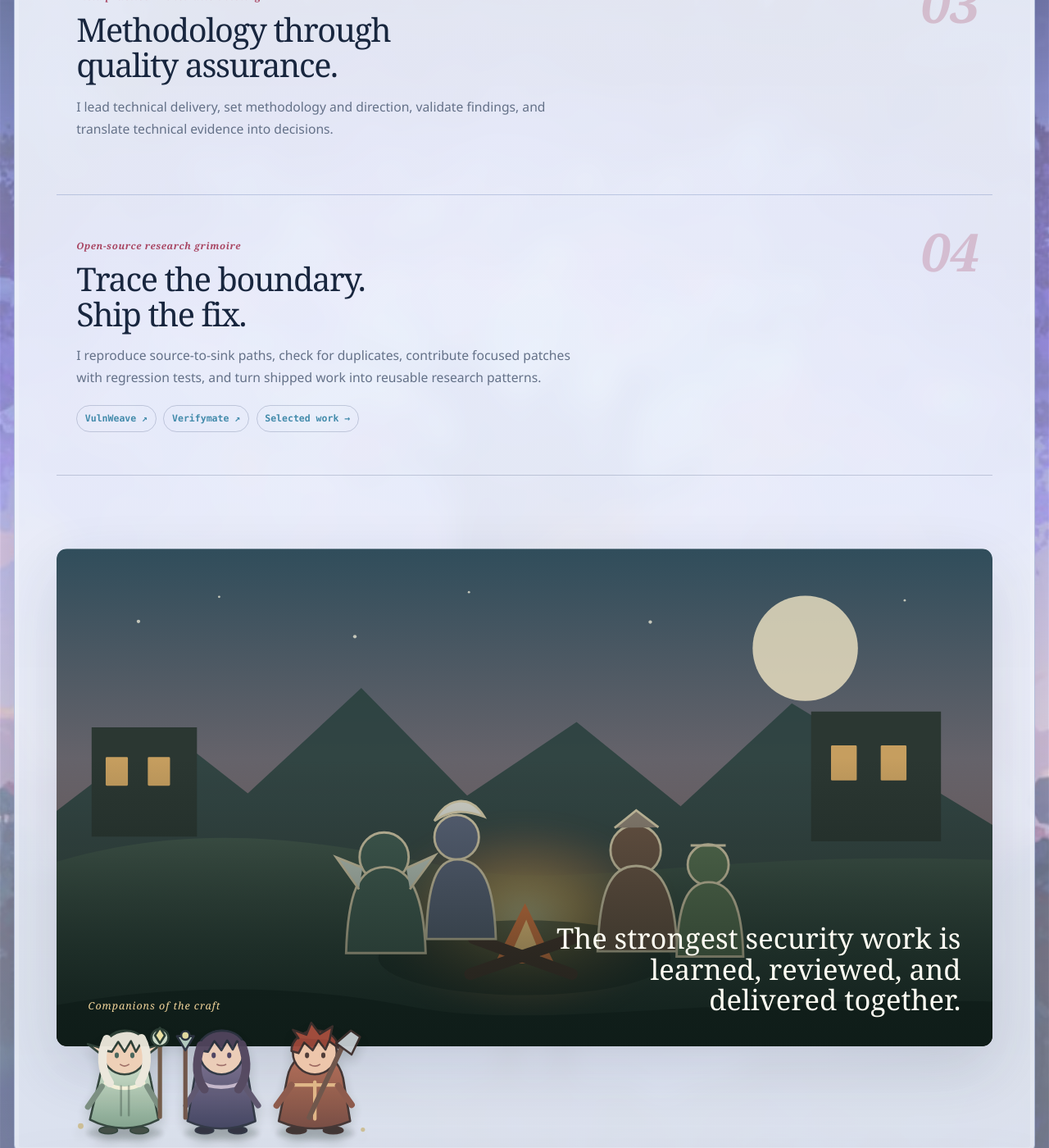
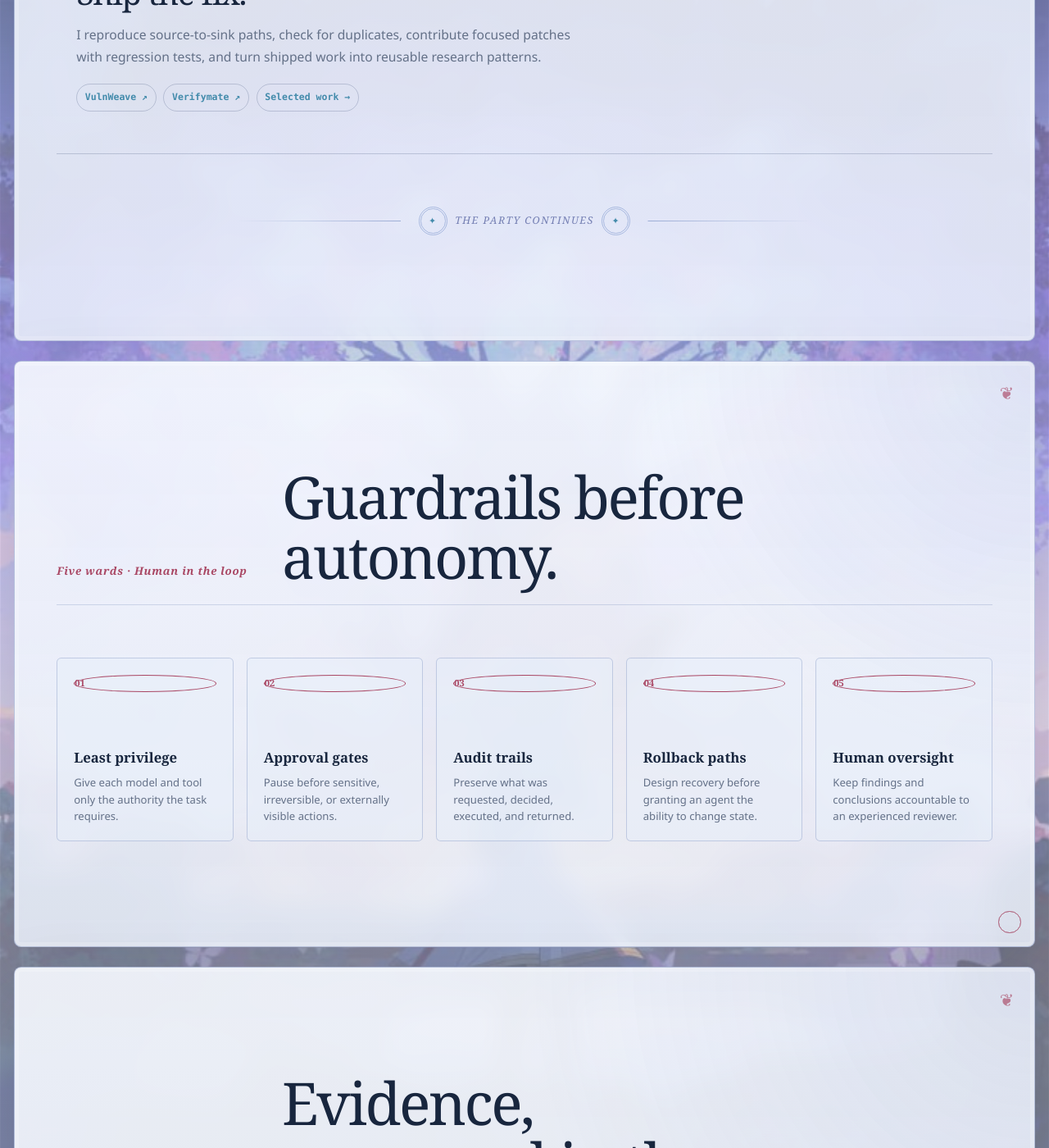
Before and after one commit to Hinotoi-agent/Hinotoi-agent.github.io, a Jekyll site: the page built from about.md, in a window 1280 px wide and 1400 px high, scrolled down 6200 px. Shown: the whole window at 82% size. Built offline with Jekyll 4.4.1, drawn with Linux system fonts in a browser that asks for light colours; some of the changed text lies outside the part shown.

Commit message:
feat: use exact Frieren character imagery

```diff
--- a/_layouts/default.html
+++ b/_layouts/default.html
@@ -144,9 +144,6 @@
       </footer>
     </div>
 
-    <div class="journey-party-route" aria-hidden="true">
-      <img class="journey-party-art" src="{{ '/assets/img/traveling-party.svg' | relative_url }}" alt="">
-    </div>
 
     <script>
       (function () {
--- a/about.md
+++ b/about.md
@@ -110,10 +110,7 @@
           <label><span>Assertive <strong>64%</strong></span><progress max="100" value="64">64%</progress></label>
         </div>
       </aside>
-      <figure class="anime-cinematic anime-cinematic-path">
-        <img src="{{ '/assets/img/long-journey-landscape.svg' | relative_url }}" alt="An original fantasy landscape with a winding road, distant ruins, mountains, and blue flowers">
-        <figcaption><span>The road continues</span><strong>Small lessons accumulate into lasting judgment.</strong></figcaption>
-      </figure>
+      <div class="frieren-chapter-break" aria-hidden="true"><span>✦</span><b>Blue-moon weed</b><span>✦</span></div>
     </section>
 
     <section id="experience" class="anime-section anime-experience">
@@ -209,10 +206,7 @@
           </div>
         </article>
       </div>
-      <figure class="anime-cinematic anime-cinematic-companions">
-        <img src="{{ '/assets/img/companions-campfire.svg' | relative_url }}" alt="An original twilight illustration of four travelers sharing a quiet meal beside a fire">
-        <figcaption><span>Companions of the craft</span><strong>The strongest security work is learned, reviewed, and delivered together.</strong></figcaption>
-      </figure>
+      <div class="frieren-chapter-break" aria-hidden="true"><span>✦</span><b>The party continues</b><span>✦</span></div>
     </section>
 
     <section class="anime-section anime-controls">
@@ -297,13 +291,10 @@
       </div>
     </section>
 
-    <figure class="anime-cinematic anime-cinematic-meteors">
-      <img src="{{ '/assets/img/era-meteors.svg' | relative_url }}" alt="An original night landscape with travelers watching meteors above distant mountains and ruins">
-      <figcaption><span>What remains</span><strong>The work passes. The lessons become part of the next journey.</strong></figcaption>
-    </figure>
+    <div class="frieren-chapter-break frieren-chapter-break-final" aria-hidden="true"><span>✦</span><b>A spell remembered</b><span>✦</span></div>
 
     <section class="anime-contact" aria-labelledby="anime-contact-title">
-      <p class="anime-overline">Campfire · End of this chapter</p>
+      <p class="anime-overline">Spellwork · End of this chapter</p>
       <h2 id="anime-contact-title">What boundary lies ahead?</h2>
       <p>Explore my public work, follow the field notes, or connect with me professionally.</p>
       <div class="anime-hero-actions anime-contact-actions">
--- a/assets/css/style.scss
+++ b/assets/css/style.scss
@@ -2099,14 +2099,14 @@
   border-radius: 2.5rem;
   background:
     linear-gradient(90deg, color-mix(in srgb, var(--anime-panel) 26%, transparent) 0 46%, transparent 74%),
-    url("/assets/img/long-journey-landscape.svg") center / cover no-repeat;
+    url("/assets/img/frieren-memory-tree-background.jpg") center / cover no-repeat;
   box-shadow: 0 34px 100px rgba(55, 76, 62, 0.18);
 }
 :root[data-theme="dark"] .frieren-portfolio .anime-hero {
   background:
     linear-gradient(90deg, rgba(11, 25, 21, 0.42) 0 46%, rgba(11, 25, 21, 0.08) 74%),
     linear-gradient(rgba(12, 25, 22, 0.24), rgba(12, 25, 22, 0.48)),
-    url("/assets/img/long-journey-landscape.svg") center / cover no-repeat;
+    url("/assets/img/frieren-memory-tree-background.jpg") center / cover no-repeat;
 }
 .frieren-portfolio .anime-hero::after {
   content: "";
@@ -2296,13 +2296,13 @@
   border-color: color-mix(in srgb, var(--anime-pink) 55%, transparent);
   background:
     linear-gradient(90deg, color-mix(in srgb, var(--anime-panel) 95%, transparent) 0 47%, color-mix(in srgb, var(--anime-panel) 56%, transparent) 72%),
-    url("/assets/img/long-journey-landscape.svg") center 64% / cover no-repeat;
+    url("/assets/img/frieren-memory-tree-background.jpg") center 64% / cover no-repeat;
 }
 :root[data-theme="dark"] .frieren-portfolio .anime-contact {
   background:
     linear-gradient(90deg, rgba(24, 36, 31, 0.96) 0 47%, rgba(24, 36, 31, 0.55) 72%),
     linear-gradient(rgba(11, 24, 20, 0.28), rgba(11, 24, 20, 0.42)),
-    url("/assets/img/long-journey-landscape.svg") center 64% / cover no-repeat;
+    url("/assets/img/frieren-memory-tree-background.jpg") center 64% / cover no-repeat;
 }
 .frieren-portfolio .anime-contact::after { content: "✦"; opacity: 0.9; }
 
@@ -2328,12 +2328,12 @@
     border-radius: 1.6rem;
     background:
       linear-gradient(180deg, rgba(251, 248, 239, 0.18), rgba(251, 248, 239, 0.38)),
-      url("/assets/img/long-journey-landscape.svg") 61% center / cover no-repeat;
+      url("/assets/img/frieren-memory-tree-background.jpg") 61% center / cover no-repeat;
   }
   :root[data-theme="dark"] .frieren-portfolio .anime-hero {
     background:
       linear-gradient(180deg, rgba(11, 25, 21, 0.22), rgba(11, 25, 21, 0.54)),
-      url("/assets/img/long-journey-landscape.svg") 61% center / cover no-repeat;
+      url("/assets/img/frieren-memory-tree-background.jpg") 61% center / cover no-repeat;
   }
   .frieren-portfolio .anime-hero-copy {
     padding: 1.25rem;
@@ -2386,13 +2386,13 @@
   border-radius: 0.85rem;
   background:
     linear-gradient(90deg, rgba(20, 35, 30, 0.9) 0%, rgba(20, 35, 30, 0.66) 38%, rgba(20, 35, 30, 0.13) 72%),
-    url("/assets/img/long-journey-landscape.svg") center / cover no-repeat;
+    url("/assets/img/frieren-memory-tree-background.jpg") center / cover no-repeat;
   box-shadow: none;
 }
 :root[data-theme="dark"] .frieren-portfolio .anime-hero {
   background:
     linear-gradient(90deg, rgba(9, 19, 16, 0.94) 0%, rgba(9, 19, 16, 0.73) 40%, rgba(9, 19, 16, 0.28) 74%),
-    url("/assets/img/long-journey-landscape.svg") center / cover no-repeat;
+    url("/assets/img/frieren-memory-tree-background.jpg") center / cover no-repeat;
 }
 .frieren-portfolio .anime-hero-copy {
   max-width: 650px;
@@ -2582,12 +2582,12 @@
     min-height: 0;
     background:
       linear-gradient(180deg, rgba(15, 29, 24, 0.83) 0%, rgba(15, 29, 24, 0.53) 60%, rgba(15, 29, 24, 0.7) 100%),
-      url("/assets/img/long-journey-landscape.svg") 61% center / cover no-repeat;
+      url("/assets/img/frieren-memory-tree-background.jpg") 61% center / cover no-repeat;
   }
   :root[data-theme="dark"] .frieren-portfolio .anime-hero {
     background:
       linear-gradient(180deg, rgba(8, 18, 15, 0.9), rgba(8, 18, 15, 0.64)),
-      url("/assets/img/long-journey-landscape.svg") 61% center / cover no-repeat;
+      url("/assets/img/frieren-memory-tree-background.jpg") 61% center / cover no-repeat;
   }
   .frieren-portfolio .anime-hero-copy { padding: 0.5rem; background: transparent; }
   .frieren-portfolio .anime-section-heading { grid-template-columns: 1fr; }
@@ -3280,19 +3280,65 @@
   background: linear-gradient(90deg, rgba(7, 17, 34, 0.96), rgba(12, 31, 56, 0.9));
 }
 .frieren-portfolio .anime-cinematic-magic-circle figcaption span { color: #a9e0f7; }
+.frieren-portfolio .frieren-chapter-break {
+  display: grid;
+  grid-template-columns: minmax(2rem, 1fr) auto minmax(2rem, 1fr);
+  align-items: center;
+  gap: clamp(0.75rem, 2vw, 1.4rem);
+  width: 88%;
+  max-width: 44rem;
+  margin: clamp(2.2rem, 5vw, 4.4rem) auto 0;
+  color: var(--anime-violet);
+  font-family: Georgia, "Times New Roman", serif;
+  font-size: 0.77rem;
+  font-style: italic;
+  letter-spacing: 0.12em;
+  text-align: center;
+  text-transform: uppercase;
+}
+.frieren-portfolio .frieren-chapter-break::before,
+.frieren-portfolio .frieren-chapter-break::after {
+  content: "";
+  height: 1px;
+  background: linear-gradient(90deg, transparent, rgba(99, 126, 185, 0.55));
+}
+.frieren-portfolio .frieren-chapter-break::after { transform: scaleX(-1); }
+.frieren-portfolio .frieren-chapter-break span {
+  display: none;
+}
+.frieren-portfolio .frieren-chapter-break b {
+  display: inline-flex;
+  align-items: center;
+  gap: 0.6rem;
+  font-weight: 500;
+}
+.frieren-portfolio .frieren-chapter-break b::before,
+.frieren-portfolio .frieren-chapter-break b::after {
+  content: "✦";
+  display: grid;
+  width: 1.8rem;
+  aspect-ratio: 1;
+  place-items: center;
+  border: 3px double rgba(108, 137, 197, 0.48);
+  border-radius: 50%;
+  color: var(--anime-cyan);
+  font-style: normal;
+  font-size: 0.68rem;
+}
+.frieren-portfolio .frieren-chapter-break-final { margin-top: clamp(1.5rem, 3vw, 2.6rem); }
 .frieren-portfolio .anime-contact {
   border: 1px solid rgba(178, 214, 242, 0.44);
   border-radius: 1rem 1rem 0.35rem 0.35rem;
   background:
     linear-gradient(90deg, rgba(14, 25, 45, 0.94) 0 50%, rgba(24, 28, 56, 0.58) 78%),
-    url("/assets/img/frieren-memory-tree-background.jpg") center 68% / cover no-repeat;
+    url("/assets/img/frieren-fern-magic-circle.jpg") center / cover no-repeat;
   color: #f9f1dc;
   box-shadow: 0 30px 90px rgba(14, 14, 36, 0.3), inset 0 0 0 6px rgba(255, 248, 224, 0.04);
 }
 :root[data-theme="dark"] .frieren-portfolio .anime-contact {
   background:
     linear-gradient(90deg, rgba(5, 12, 26, 0.96) 0 50%, rgba(8, 10, 31, 0.72) 78%),
-    url("/assets/img/frieren-memory-tree-background.jpg") center 68% / cover no-repeat;
+    url("/assets/img/frieren-fern-magic-circle.jpg") center / cover no-repeat;
 }
 .frieren-portfolio .anime-contact h2,
 .frieren-portfolio .anime-contact p,
@@ -3332,51 +3378,8 @@
   .frieren-portfolio .anime-contact {
     background:
       linear-gradient(180deg, rgba(8, 18, 37, 0.92), rgba(8, 13, 35, 0.78)),
-      url("/assets/img/frieren-memory-tree-background.jpg") 58% center / cover no-repeat;
-  }
-}
-
-/* Traveling party: original chibi fan art crossing every page. */
-.journey-party-route {
-  position: fixed;
-  left: -32rem;
-  bottom: env(safe-area-inset-bottom, 0px);
-  z-index: 35;
-  width: clamp(300px, 31vw, 460px);
-  pointer-events: none;
-  will-change: left;
-  animation: journey-party-cross 38s linear infinite;
-}
-.journey-party-art {
-  display: block;
-  width: 100%;
-  height: auto;
-  opacity: 0.96;
-  filter: drop-shadow(0 8px 7px rgba(28, 43, 35, 0.18));
-  transform-origin: center bottom;
-  will-change: transform;
-  animation: journey-party-facing 38s steps(1, end) infinite;
-}
-:root[data-theme="dark"] .journey-party-art {
-  filter: drop-shadow(0 9px 8px rgba(0, 0, 0, 0.42)) saturate(0.92) brightness(0.94);
-}
-@keyframes journey-party-cross {
-  0% { left: -32rem; }
-  47%, 50% { left: calc(100vw + 2rem); }
-  97%, 100% { left: -32rem; }
-}
-@keyframes journey-party-facing {
-  0%, 49.99% { transform: scaleX(1); }
-  50%, 100% { transform: scaleX(-1); }
-}
-@media (max-width: 720px) {
-  .journey-party-route { width: 280px; }
-}
-@media (prefers-reduced-motion: reduce) {
-  .journey-party-route { display: none; }
-}
-@media print {
-  .journey-party-route { display: none !important; }
+      url("/assets/img/frieren-fern-magic-circle.jpg") center / cover no-repeat;
+  }
 }
 
 .post-nav { display: grid; gap: 0.75rem; margin-top: 1.75rem; padding-top: 1rem; border-top: 1px solid var(--border); }
```
Also changed, not shown: assets/img/companions-campfire.svg (deleted), assets/img/era-meteors.svg (deleted), assets/img/long-journey-landscape.svg (deleted), assets/img/traveling-party.svg (deleted).
